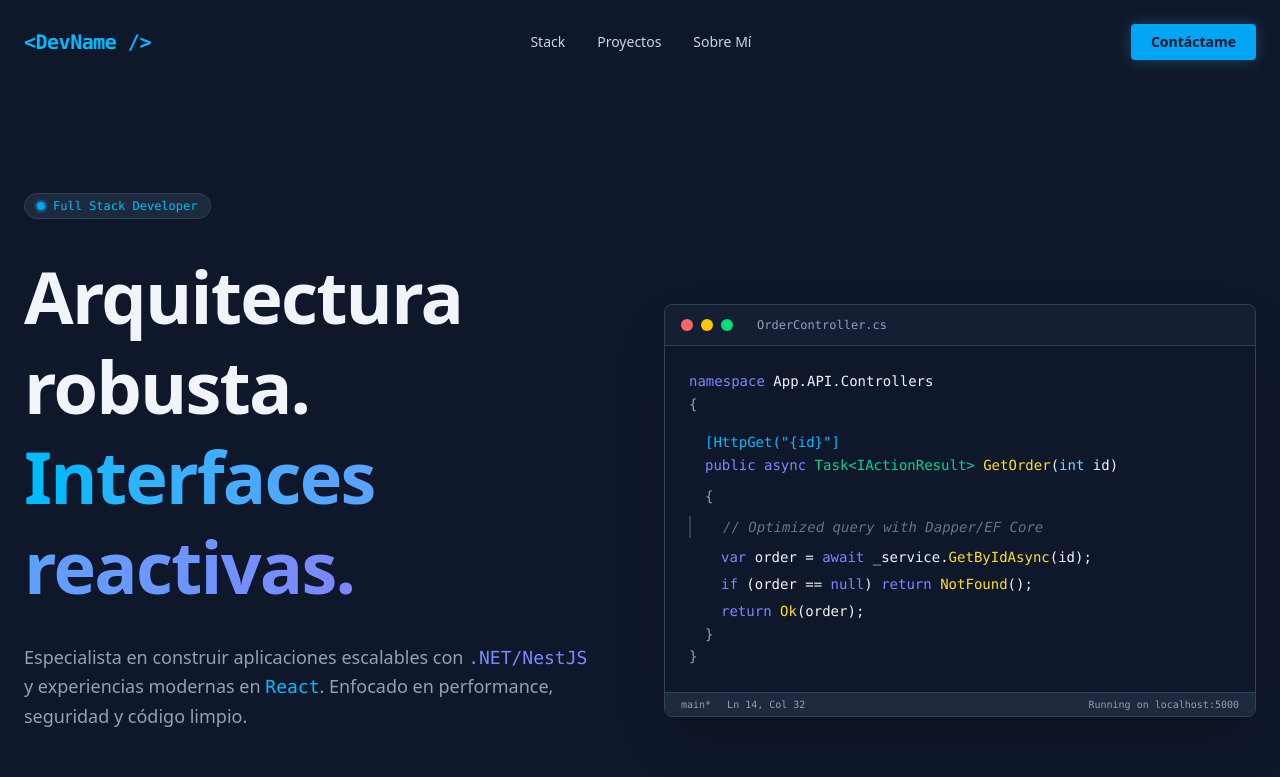
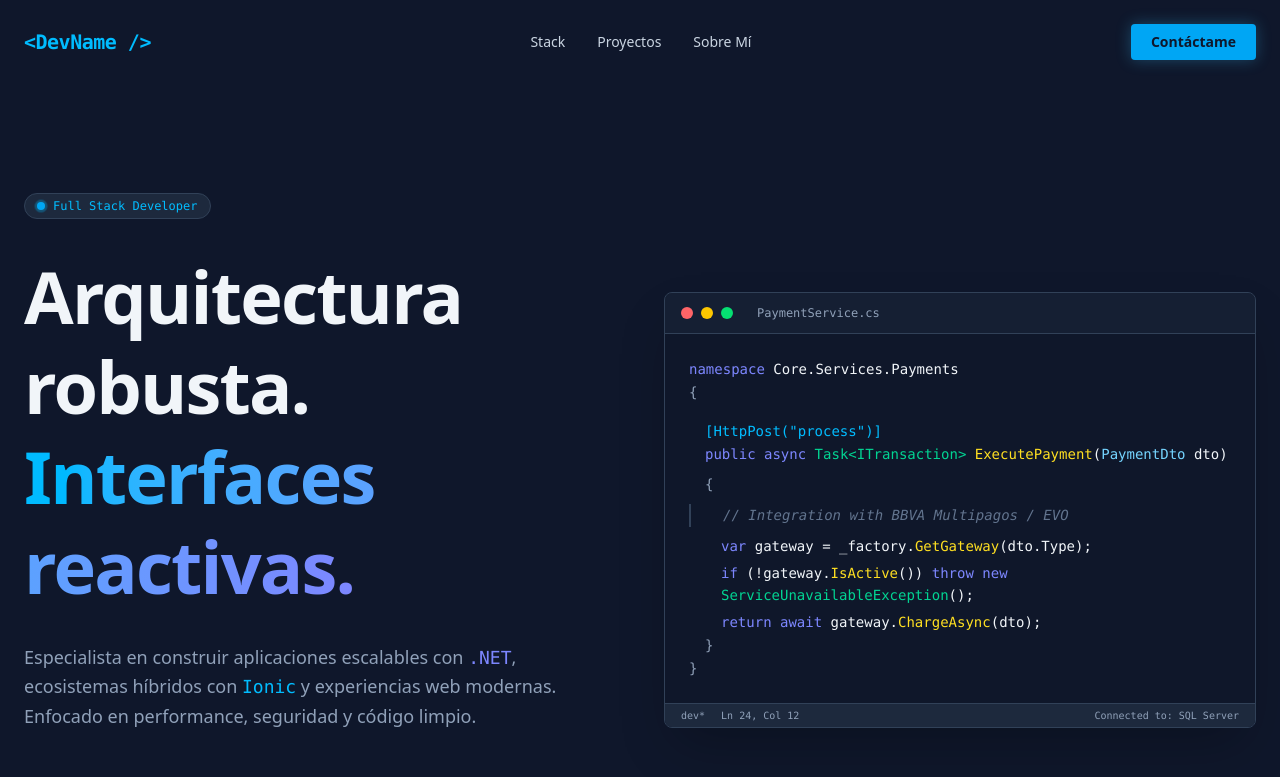
Before and after one commit to MarcoCaamal/Portfolio, a React (Vite) app: page / in a window 1280 px wide. Shown: the top 777 px of the page. Built offline with nearby package versions, Linux system fonts and the light colour scheme.

Commit message:
style(ui): update hero text and abstract snippet text
Updated the hero heading to a clearer version and improved the text
inside the abstract code snippet for better readability and tone.

```diff
--- a/src/components/Hero.tsx
+++ b/src/components/Hero.tsx
@@ -27,7 +27,7 @@ const Hero = () => {
           </h1>
 
           <p className="text-lg text-slate-400 max-w-xl leading-relaxed">
-            Especialista en construir aplicaciones escalables con <span className="text-indigo-400 font-mono">.NET/NestJS</span> y experiencias modernas en <span className="text-sky-400 font-mono">React</span>. Enfocado en performance, seguridad y código limpio.
+            Especialista en construir aplicaciones escalables con <span className="text-indigo-400 font-mono">.NET</span>, ecosistemas híbridos con <span className="text-sky-400 font-mono">Ionic</span> y experiencias web modernas. Enfocado en performance, seguridad y código limpio.
           </p>
 
           <div className="flex flex-wrap gap-4 pt-4">
@@ -49,36 +49,36 @@ const Hero = () => {
               <div className="w-3 h-3 rounded-full bg-red-400"></div>
               <div className="w-3 h-3 rounded-full bg-yellow-400"></div>
               <div className="w-3 h-3 rounded-full bg-green-400"></div>
-              <span className="ml-4 text-xs text-slate-400 font-mono">OrderController.cs</span>
+              <span className="ml-4 text-xs text-slate-400 font-mono">PaymentService.cs</span>
             </div>
 
             {/* Code Body */}
             <div className="p-6 font-mono text-sm leading-relaxed overflow-x-auto">
               <div className="text-slate-400">
-                <span className="text-indigo-400">namespace</span> <span className="text-slate-100">App.API.Controllers</span>
+                <span className="text-indigo-400">namespace</span> <span className="text-slate-100">Core.Services.Payments</span>
               </div>
               <div className="text-slate-400 mb-4">{`{`}</div>
 
               <div className="pl-4">
-                <span className="text-sky-400">[HttpGet("{`{id}`}"]</span>
+                <span className="text-sky-400">[HttpPost("process")]</span>
               </div>
               <div className="pl-4 mb-2">
-                <span className="text-indigo-400">public async</span> <span className="text-emerald-400">Task&lt;IActionResult&gt;</span> <span className="text-yellow-300">GetOrder</span>(<span className="text-sky-300">int</span> id)
+                <span className="text-indigo-400">public async</span> <span className="text-emerald-400">Task&lt;ITransaction&gt;</span> <span className="text-yellow-300">ExecutePayment</span>(<span className="text-sky-300">PaymentDto</span> dto)
               </div>
               <div className="pl-4 text-slate-400 mb-2">{`{`}</div>
 
               <div className="pl-8 text-slate-500 border-l-2 border-slate-700 italic mb-2">
-                 // Optimized query with Dapper/EF Core
+                 // Integration with BBVA Multipagos / EVO
               </div>
 
               <div className="pl-8 mb-1">
-                <span className="text-indigo-400">var</span> order = <span className="text-indigo-400">await</span> _service.<span className="text-yellow-300">GetByIdAsync</span>(id);
+                <span className="text-indigo-400">var</span> gateway = _factory.<span className="text-yellow-300">GetGateway</span>(dto.Type);
               </div>
               <div className="pl-8 mb-1">
-                <span className="text-indigo-400">if</span> (order == <span className="text-indigo-400">null</span>) <span className="text-indigo-400">return</span> <span className="text-yellow-300">NotFound</span>();
+                <span className="text-indigo-400">if</span> (!gateway.<span className="text-yellow-300">IsActive</span>()) <span className="text-indigo-400">throw new</span> <span className="text-emerald-400">ServiceUnavailableException</span>();
               </div>
               <div className="pl-8">
-                <span className="text-indigo-400">return</span> <span className="text-yellow-300">Ok</span>(order);
+                <span className="text-indigo-400">return await</span> gateway.<span className="text-yellow-300">ChargeAsync</span>(dto);
               </div>
 
               <div className="pl-4 text-slate-400">{`}`}</div>
@@ -88,10 +88,10 @@ const Hero = () => {
             {/* Status Bar */}
             <div className="flex justify-between items-center px-4 py-1 bg-slate-800 text-[10px] font-mono text-slate-400 border-t border-slate-700">
               <div className="flex gap-4">
-                <span>main*</span>
-                <span>Ln 14, Col 32</span>
+                <span>dev*</span>
+                <span>Ln 24, Col 12</span>
               </div>
-              <div>Running on localhost:5000</div>
+              <div>Connected to: SQL Server</div>
             </div>
           </div>
         </div>
```
